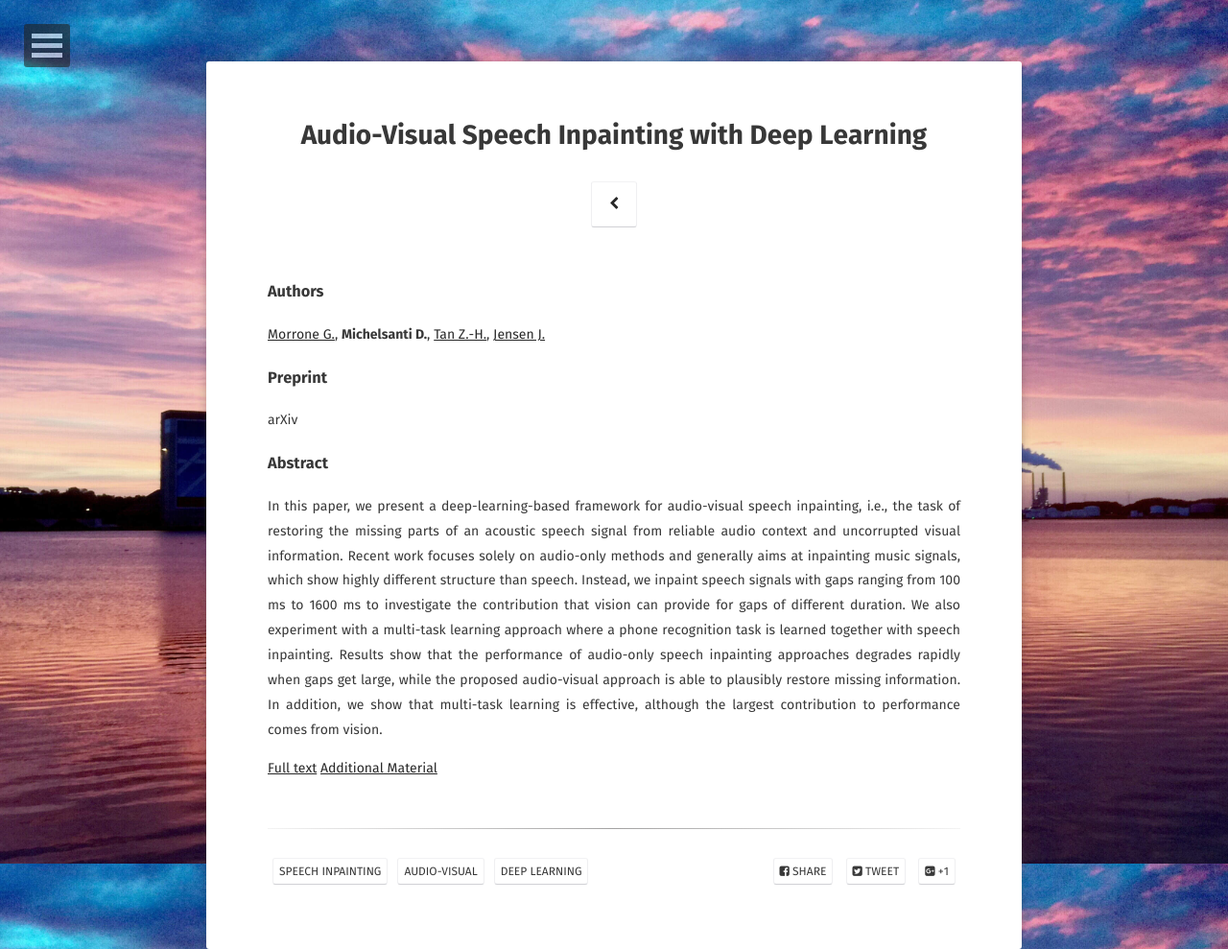
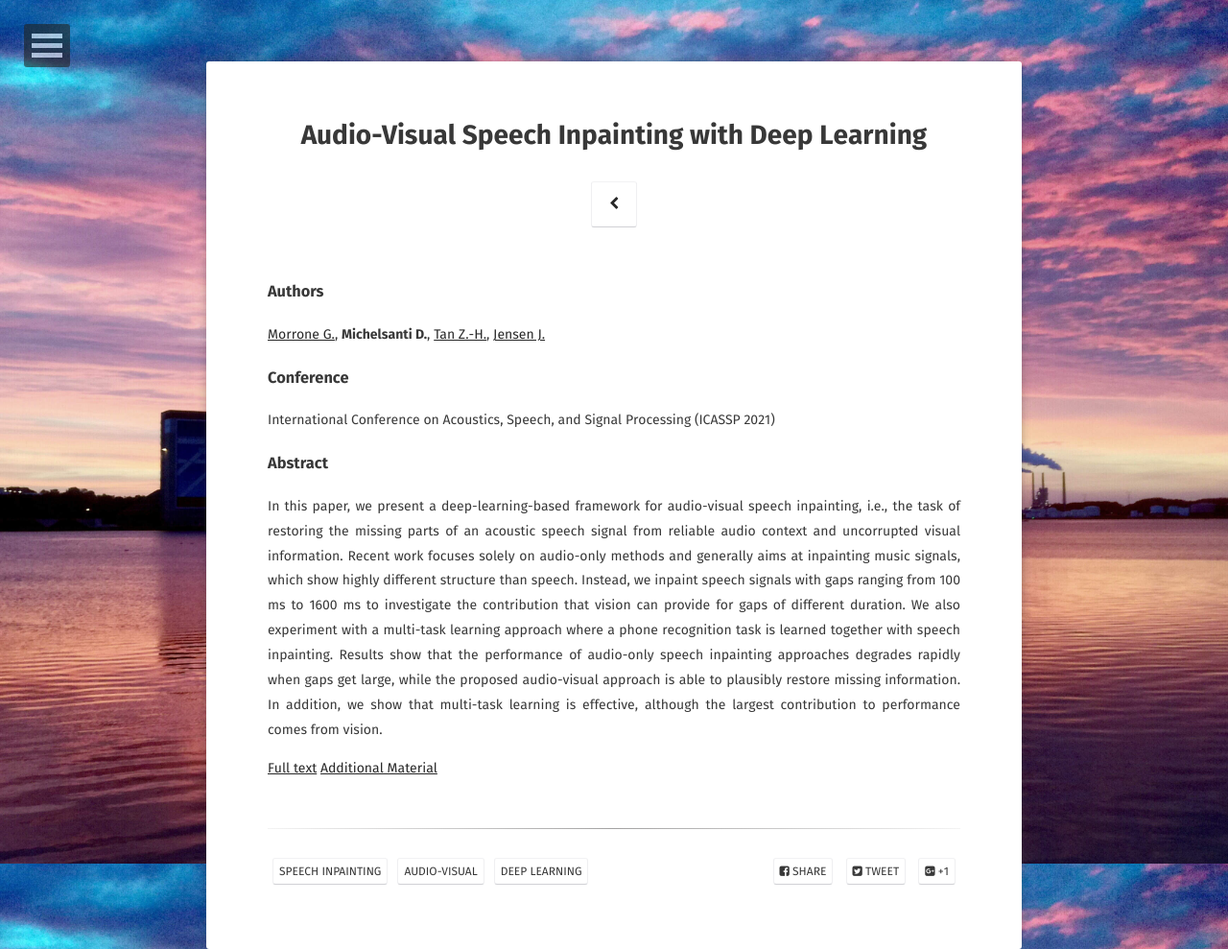
Before and after one commit to danmic/danmic.github.io, a Jekyll site: the page built from _posts/2020-10-22-av-si.md, in a window 1280 px wide. Shown: the whole page at 96% size. Built offline with Jekyll 4.4.1, drawn with Linux system fonts in a browser that asks for light colours; some web fonts are replaced.

Commit message:
Update 2020-10-22-av-si.md

```diff
--- a/_posts/2020-10-22-av-si.md
+++ b/_posts/2020-10-22-av-si.md
@@ -11,9 +11,9 @@ comments: false
 
 [Morrone G.](http://personale.unimore.it/Rubrica/dettaglio/180763), **Michelsanti D.**, [Tan Z.-H.](http://kom.aau.dk/~zt/), [Jensen J.](http://kom.aau.dk/~jje/)
 
-### Preprint
+### Conference
 
-arXiv
+International Conference on Acoustics, Speech, and Signal Processing (ICASSP 2021)
 
 ### Abstract
 
```
